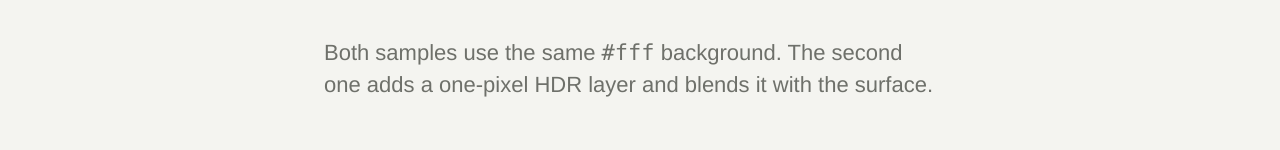
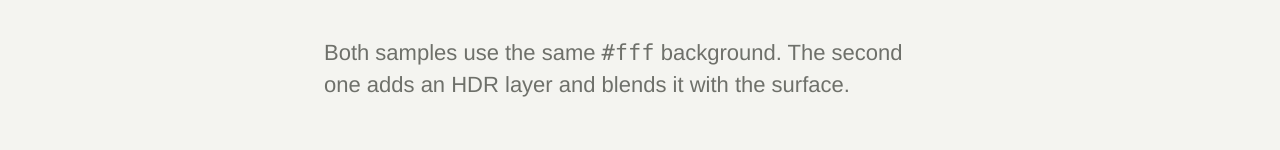
Before and after one commit to bbssppllvv/HDR-UI-for-web, a website: page examples/index.html in a window 1280 px wide. Shown: the part 437-587 px from the top of the page. Drawn offline with Linux system fonts and the light colour scheme.

Commit message:
Simplify demo copy

```diff
--- a/examples/index.html
+++ b/examples/index.html
@@ -29,7 +29,7 @@
         <div class="sectionIndex">01 / The difference</div>
         <div class="heroCopy">
           <h1 id="heroTitle">White.<br>Then brighter than white.</h1>
-          <p>Both samples use the same <code>#fff</code> background. The second one adds a one-pixel HDR layer and blends it with the surface.</p>
+          <p>Both samples use the same <code>#fff</code> background. The second one adds an HDR layer and blends it with the surface.</p>
         </div>
 
         <div class="comparison" aria-label="SDR and HDR white comparison">
```
